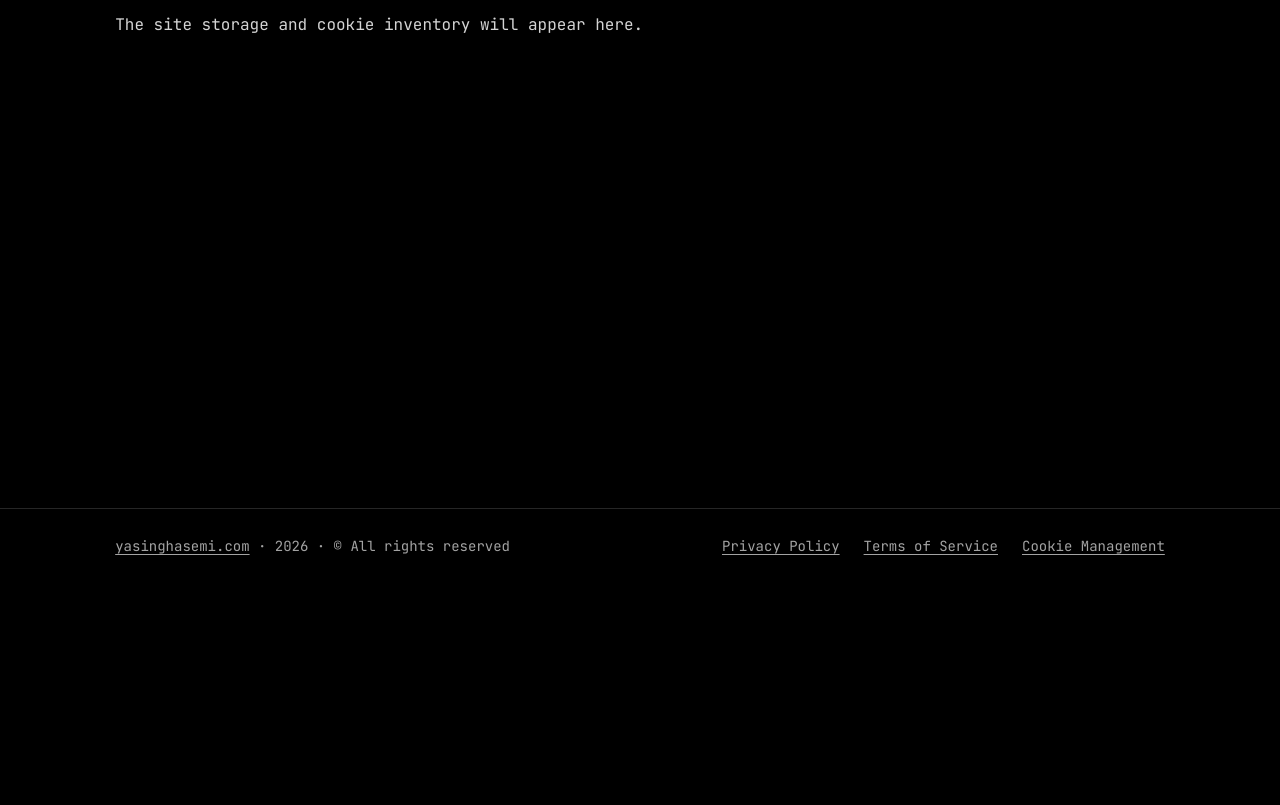
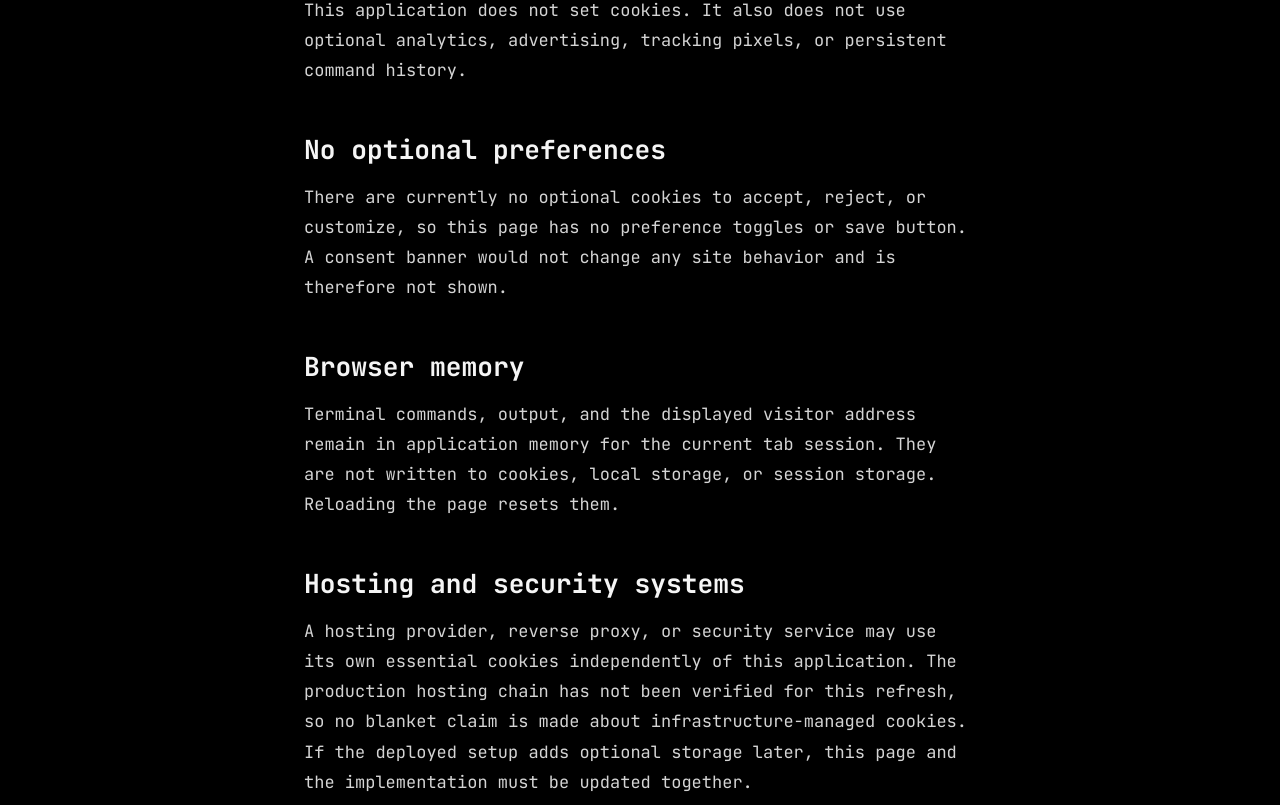
Before and after one commit to SupernovifieD/yasinghasemi.com, a Next.js app: page /cookies in a window 1280 px wide. Shown: the part 215-1020 px from the top of the page. Before the commit the page ends 800 px from the top, so only its background shows below. Built offline with nearby package versions, Linux system fonts and the light colour scheme.

Commit message:
content(policy): add truthful cookie management

```diff
--- a/app/cookies/page.tsx
+++ b/app/cookies/page.tsx
@@ -1,8 +1,38 @@
+import { ReadingLayout } from "@/components/reading-layout";
+
 export default function CookiesPage() {
   return (
-    <main id="main-content">
+    <ReadingLayout>
       <h1>Cookie Management</h1>
-      <p>The site storage and cookie inventory will appear here.</p>
-    </main>
+      <p>
+        This application does not set cookies. It also does not use optional
+        analytics, advertising, tracking pixels, or persistent command history.
+      </p>
+      <h2>No optional preferences</h2>
+      <p>
+        There are currently no optional cookies to accept, reject, or customize,
+        so this page has no preference toggles or save button. A consent banner
+        would not change any site behavior and is therefore not shown.
+      </p>
+      <h2>Browser memory</h2>
+      <p>
+        Terminal commands, output, and the displayed visitor address remain in
+        application memory for the current tab session. They are not written to
+        cookies, local storage, or session storage. Reloading the page resets
+        them.
+      </p>
+      <h2>Hosting and security systems</h2>
+      <p>
+        A hosting provider, reverse proxy, or security service may use its own
+        essential cookies independently of this application. The production
+        hosting chain has not been verified for this refresh, so no blanket
+        claim is made about infrastructure-managed cookies. If the deployed
+        setup adds optional storage later, this page and the implementation must
+        be updated together.
+      </p>
+      <p>
+        Questions can be sent through the <a href="/contact">contact page</a>.
+      </p>
+    </ReadingLayout>
   );
 }
```
Also changed, not shown: 1 other file (tests, documents, lock files or other folders).
